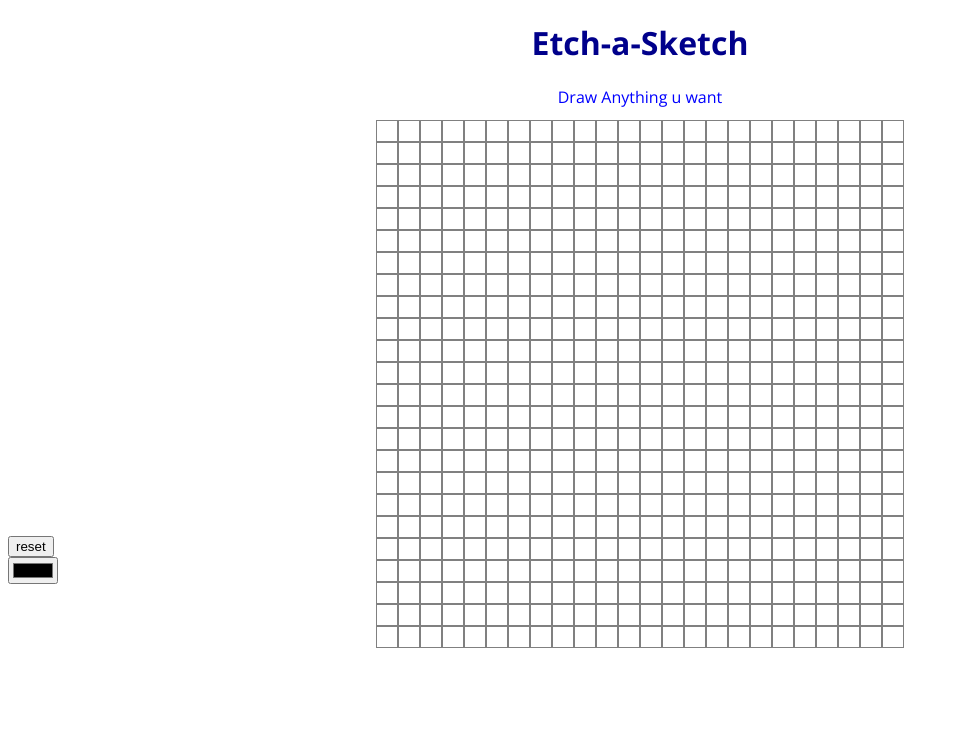
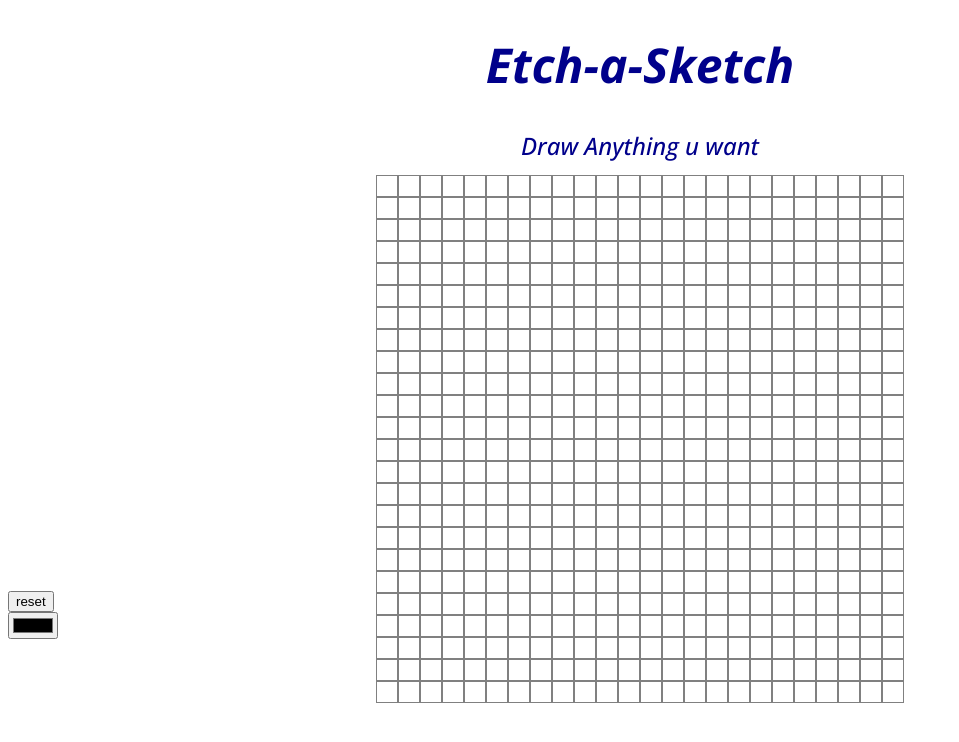
Before and after one commit to jawor182/Etcha, a plain HTML site: page index.html in a window 1280 px wide. Shown: the whole page, without its empty margins (0-959 px from the left). Drawn offline with nearby package versions, Linux system fonts and the light colour scheme.

Commit message:
working on dynamic amount of squares and changed css

```diff
--- a/scirpt.js
+++ b/scirpt.js
@@ -1,14 +1,17 @@
+
 document.addEventListener('DOMContentLoaded', () => {
     const container = document.querySelector('.container');
     const colorGetter = document.getElementById('colorGetter');
     const resetBtn = document.querySelector('.resetBtn');
-
+    let num = 576
+    squaredNum = Math.sqrt(num);
     let currentColor = 'black';
 
-    for (let i = 0; i < 576; i++) {
+    for (let i = 0; i < num; i++) {
       const cell = document.createElement('div');
       cell.classList.add('cell');
       cell.id = i;
+      container.style.gridTemplateColumns = `repeat(${squaredNum}, auto)`;
 
       cell.addEventListener('click', () => {
         cell.style.backgroundColor = currentColor;
--- a/style.css
+++ b/style.css
@@ -1,15 +1,17 @@
 body{
     font-family: 'Open Sans';
-    font-style: light italic;
-    font-weight: 100;
+    font-style:  italic;
+    font-weight: 500;
     font-stretch: normal;
 }
 .titleclass{
     text-align: center;
-    color: Blue;
+    color: darkblue;
+    font-size: x-large;
 
 #UpperText{
     color : darkblue  ;
+
 }}
 .cell{
     width: 20px;
@@ -24,7 +26,7 @@ body{
     align-content: center;
     justify-items: center;
     align-items: center;
-    grid-template-columns: repeat(24, auto);
+
 
 
 }
```
